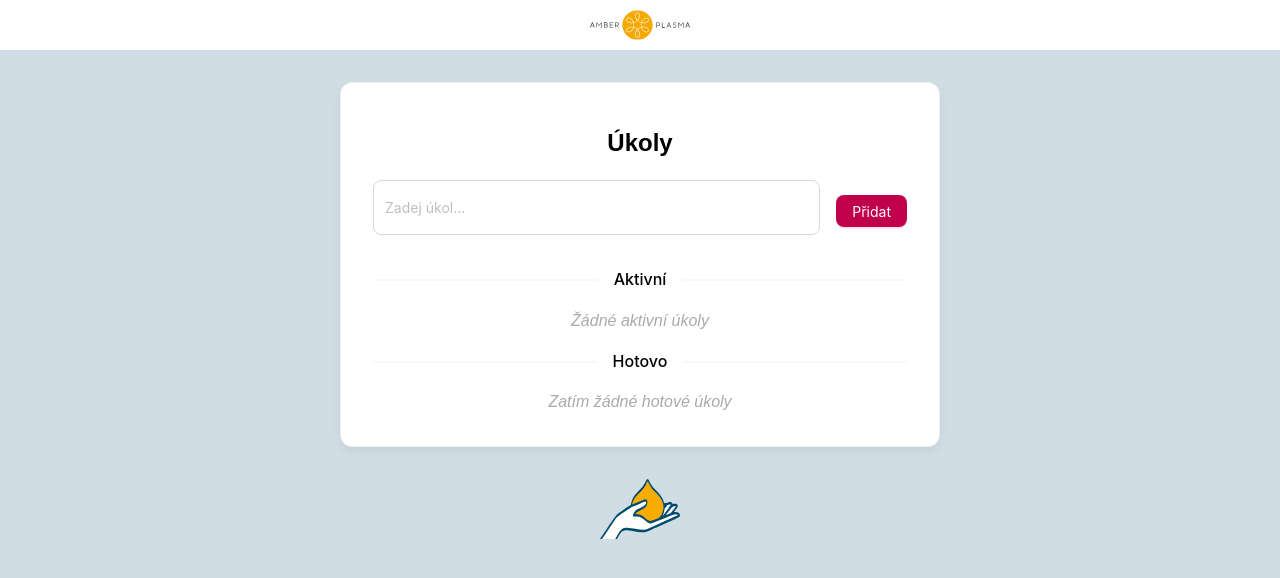
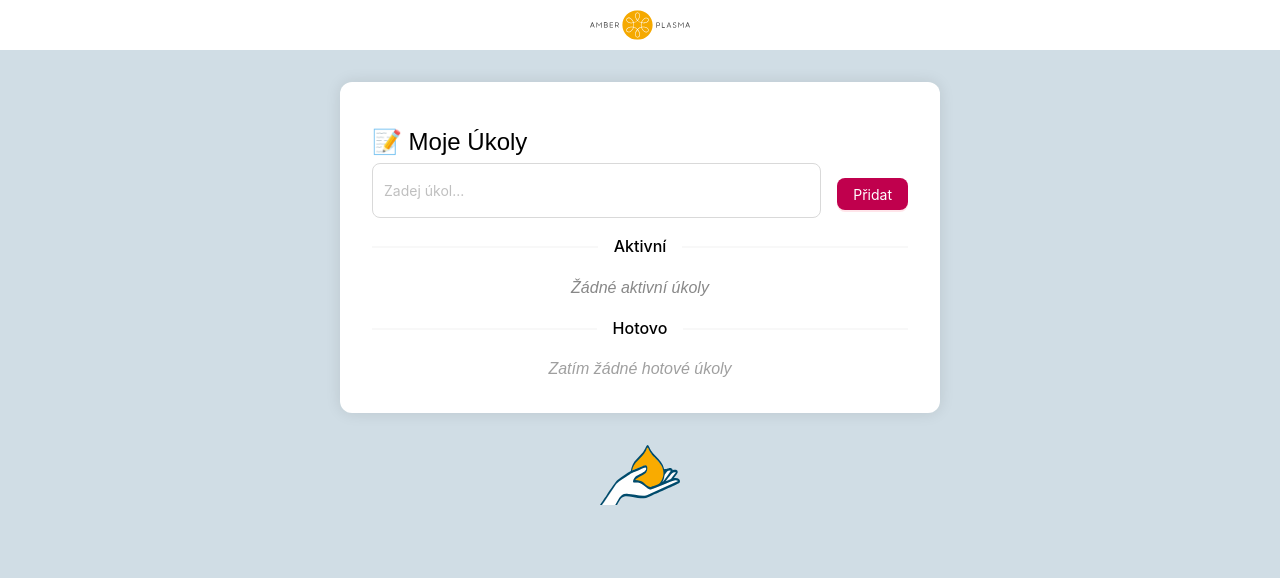
Before and after one commit to masenkq/prihlaseniAmberReact, a React (Create React App) app: page /stepama/HomePage in a window 1280 px wide. Shown: the top 578 px of the page. Built offline with nearby package versions, Linux system fonts and the light colour scheme.

Commit message:
local sotrage funguje

```diff
--- a/src/pages/HomePage.jsx
+++ b/src/pages/HomePage.jsx
@@ -1,5 +1,6 @@
-import React, { useState } from 'react';
+import React, { useState, useEffect } from 'react';
 import { Checkbox, Input, Button, Divider } from 'antd';
+import { DeleteOutlined } from '@ant-design/icons';
 import '../styles/_homepage.sass';
 
 function TodoList() {
@@ -7,9 +8,26 @@ function TodoList() {
     const [doneTasks, setDoneTasks] = useState([]);
     const [newTask, setNewTask] = useState('');
 
+    // 🔄 Načítání z localStorage při načtení komponenty
+    useEffect(() => {
+        const storedTasks = JSON.parse(localStorage.getItem('tasks')) || [];
+        const storedDone = JSON.parse(localStorage.getItem('doneTasks')) || [];
+        setTasks(storedTasks);
+        setDoneTasks(storedDone);
+    }, []);
+
+    // 💾 Ukládání do localStorage při změně tasků
+    useEffect(() => {
+        localStorage.setItem('tasks', JSON.stringify(tasks));
+    }, [tasks]);
+
+    useEffect(() => {
+        localStorage.setItem('doneTasks', JSON.stringify(doneTasks));
+    }, [doneTasks]);
+
     const handleAddTask = () => {
         if (newTask.trim() !== '') {
-            setTasks([...tasks, newTask]);
+            setTasks([...tasks, newTask.trim()]);
             setNewTask('');
         }
     };
@@ -22,14 +40,21 @@ function TodoList() {
         }
     };
 
+    const handleDelete = (index) => {
+        const task = doneTasks[index];
+        setDoneTasks(doneTasks.filter((_, i) => i !== index));
+    };
+
     return (
         <div className="todo-container">
-            <h2>Úkoly</h2>
+            <h2>📝 Moje Úkoly</h2>
+
             <div className="input-row">
                 <Input
                     value={newTask}
                     onChange={(e) => setNewTask(e.target.value)}
                     placeholder="Zadej úkol..."
+                    onPressEnter={handleAddTask}
                 />
                 <Button type="primary" onClick={handleAddTask}>
                     Přidat
@@ -42,9 +67,11 @@ function TodoList() {
                     <p className="empty">Žádné aktivní úkoly</p>
                 ) : (
                     tasks.map((task, index) => (
-                        <Checkbox key={index} onChange={(e) => handleCheck(e.target.checked, index)}>
-                            {task}
-                        </Checkbox>
+                        <div key={index} className="task-row">
+                            <Checkbox onChange={(e) => handleCheck(e.target.checked, index)}>
+                                {task}
+                            </Checkbox>
+                        </div>
                     ))
                 )}
             </div>
@@ -55,9 +82,17 @@ function TodoList() {
                     <p className="empty">Zatím žádné hotové úkoly</p>
                 ) : (
                     doneTasks.map((task, index) => (
-                        <Checkbox key={index} checked disabled>
-                            {task}
-                        </Checkbox>
+                        <div key={index} className="task-row">
+                            <Checkbox checked disabled>
+                                {task}
+                            </Checkbox>
+                            <Button
+                                type="text"
+                                danger
+                                icon={<DeleteOutlined />}
+                                onClick={() => handleDelete(index)}
+                            />
+                        </div>
                     ))
                 )}
             </div>
--- a/src/styles/_homepage.sass
+++ b/src/styles/_homepage.sass
@@ -2,50 +2,28 @@
   max-width: 600px
   margin: 2rem auto
   padding: 2rem
-  background-color: #fff
-  border: 1px solid #eee
+  background: #fff
+  box-shadow: 0 0 15px rgba(0, 0, 0, 0.1)
   border-radius: 12px
-  box-shadow: 0 4px 10px rgba(0, 0, 0, 0.05)
 
-  h2
-    text-align: center
-    font-weight: bold
-    margin-bottom: 1.5rem
+.input-row
+  display: flex
+  gap: 1rem
+  margin-bottom: 1rem
 
+.task-list
+  display: flex
+  flex-direction: column
+  gap: 0.5rem
 
-  .input-row
-    display: flex
-    gap: 1rem
-    margin-bottom: 2rem
+.task-list.done
+  opacity: 0.8
 
-    input
-      flex: 1
+.task-row
+  display: flex
+  justify-content: space-between
+  align-items: center
 
-
-
-  .task-list
-    display: flex
-    flex-direction: column
-    gap: 0.75rem
-
-    .ant-checkbox-wrapper
-      font-size: 1rem
-      padding: 0.5rem
-      border-radius: 6px
-      transition: all 0.3s ease
-
-      &:hover
-        background-color: #f5f5f5
-
-
-
-    &.done .ant-checkbox-wrapper
-      color: #999
-      text-decoration: line-through
-
-
-
-  .empty
-    color: #aaa
-    font-style: italic
-    text-align: center
+.empty
+  font-style: italic
+  color: #888
```
